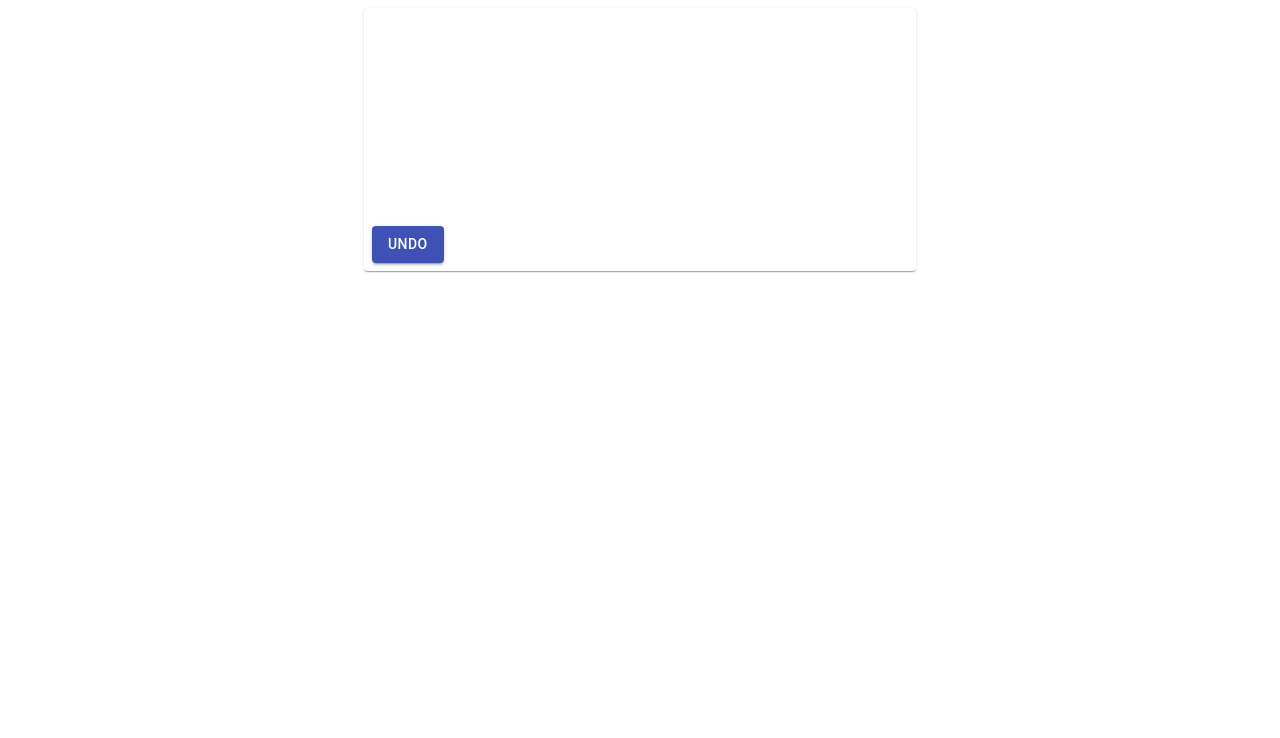
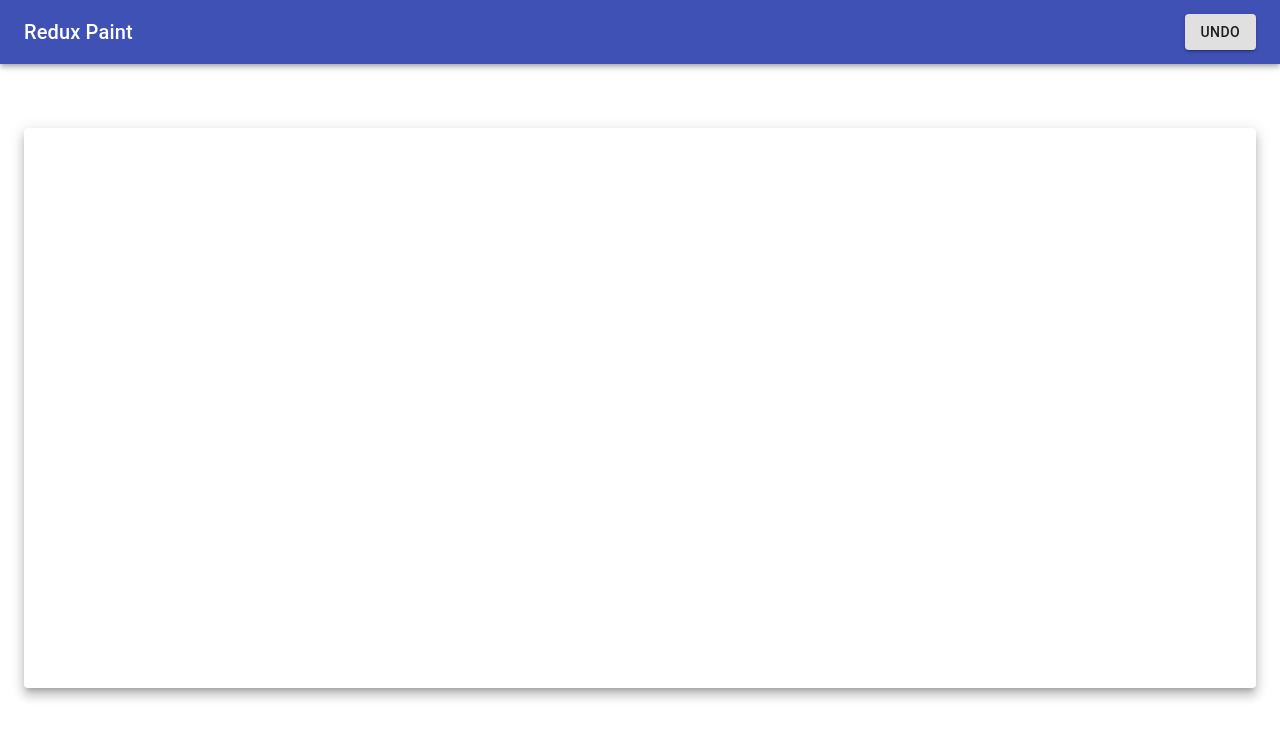
Before and after one commit to jamesmoriarty/redux-paint, a React (Create React App) app: page / in a window 1280 px wide. Shown: the top 738 px of the page. Built offline with nearby package versions, Linux system fonts and the light colour scheme.

Commit message:
refinement: use material ui.

```diff
--- a/public/index.html
+++ b/public/index.html
@@ -15,6 +15,13 @@
       user's mobile device or desktop. See https://developers.google.com/web/fundamentals/web-app-manifest/
     -->
     <link rel="manifest" href="%PUBLIC_URL%/manifest.json" />
+
+    <style>
+      body {
+        margin: 0;
+        height: 100%;
+      }
+    </style>
     <!--
       Notice the use of %PUBLIC_URL% in the tags above.
       It will be replaced with the URL of the `public` folder during the build.
--- a/src/App.js
+++ b/src/App.js
@@ -1,11 +1,32 @@
 import React, { useEffect, useRef } from "react";
-import Container from '@material-ui/core/Container';
-import Card from '@material-ui/core/Card';
-import CardActions from '@material-ui/core/CardActions';
 import { connect } from "react-redux";
+import { makeStyles } from "@material-ui/core/styles";
+import AppBar from "@material-ui/core/AppBar";
+import Toolbar from "@material-ui/core/Toolbar";
+import Typography from "@material-ui/core/Typography";
+import Card from "@material-ui/core/Card";
+import Container from "@material-ui/core/Container";
+import UndoButton from "./components/UndoButton";
 import { lineStart, lineNext } from "./redux/actions";
 import store from "./redux/store";
-import UndoButton from "./components/UndoButton";
+
+const useStyles = makeStyles((theme) => ({
+  title: {
+    flexGrow: 1,
+  },
+  content: {
+    flexGrow: 1,
+    height: "100vh",
+    overflow: "auto",
+  },
+  container: {
+    paddingTop: theme.spacing(8),
+    paddingBottom: theme.spacing(8),
+  },
+  canvas: {
+    height: "70vh",
+  },
+}));
 
 function bindEventListeners(refCanvasContainer, refCanvas) {
   refCanvas.current.width = parseInt(
@@ -50,6 +71,8 @@ function drawLines(refCanvas, lines) {
 }
 
 function App({ lines, dispatch }) {
+  const classes = useStyles();
+
   let refCanvas = useRef(null),
     refCanvasContainer = useRef(null);
 
@@ -62,14 +85,27 @@ function App({ lines, dispatch }) {
   });
 
   return (
-    <Container maxWidth="sm" ref={refCanvasContainer}>
-      <Card>
-        <canvas ref={refCanvas}></canvas>
-        <CardActions>
+    <div>
+      <AppBar position="relative">
+        <Toolbar>
+          <Typography variant="h6" className={classes.title}>
+            Redux Paint
+          </Typography>
           <UndoButton />
-        </CardActions>
-      </Card>
-    </Container>
+        </Toolbar>
+      </AppBar>
+      <main className={classes.content}>
+        <Container
+          maxWidth="lg"
+          className={classes.container}
+          ref={refCanvasContainer}
+        >
+          <Card className={classes.canvas} raised={true}>
+            <canvas ref={refCanvas}></canvas>
+          </Card>
+        </Container>
+      </main>
+    </div>
   );
 }
 
--- a/src/components/UndoButton.js
+++ b/src/components/UndoButton.js
@@ -1,13 +1,16 @@
 import React from "react";
-import Button from '@material-ui/core/Button';
+import Button from "@material-ui/core/Button";
 import { connect } from "react-redux";
 import { lineUndo } from "./../redux/actions";
 
 function UndoButton({ dispatch }) {
   return (
-    <Button variant="contained" color="primary" onClick={() => {
+    <Button
+      variant="contained"
+      onClick={() => {
         dispatch(lineUndo());
-      }}>
+      }}
+    >
       Undo
     </Button>
   );
```
